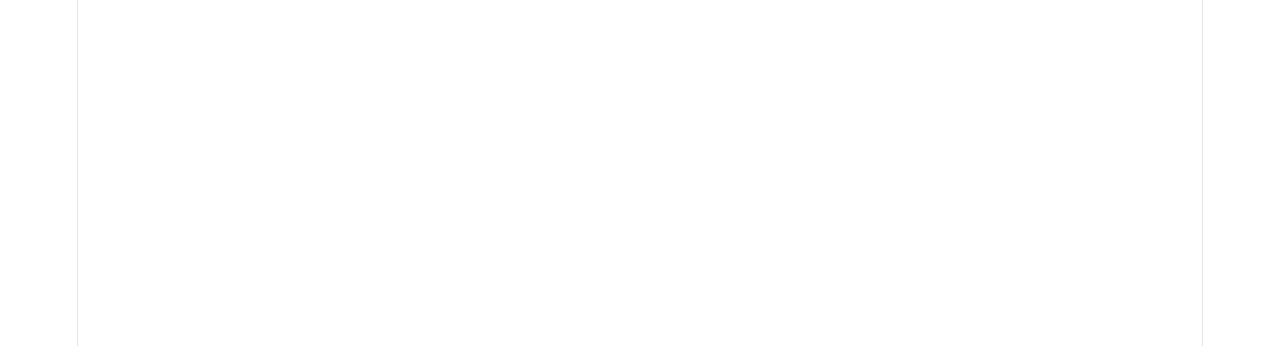
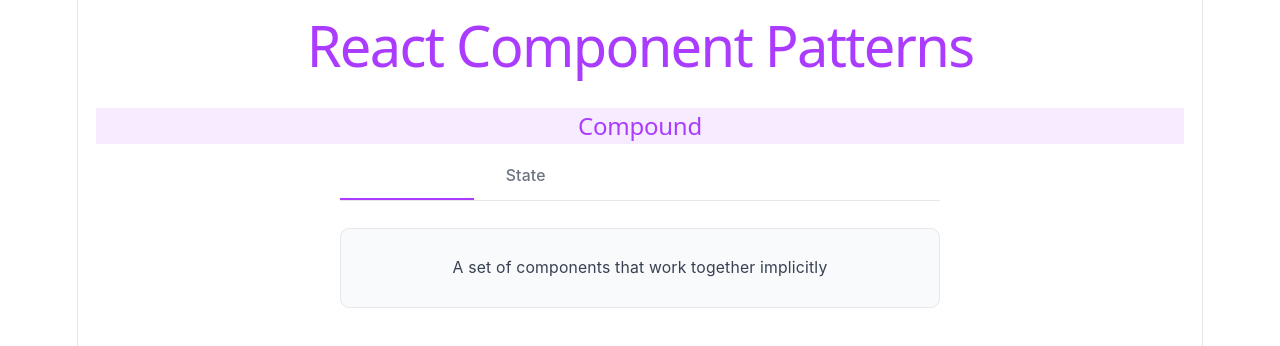
Before and after one commit to Merzaad/learning_react_component_patterns, a React (Vite) app: page / in a window 1280 px wide. Shown: the top 346 px of the page. Built offline with nearby package versions, Linux system fonts and the light colour scheme.

Commit message:
compound component

```diff
--- a/src/App.jsx
+++ b/src/App.jsx
@@ -1,5 +1,15 @@
+import Compound from "./components/compound";
+
 function App() {
-  return <></>;
+  return (
+    <>
+      <h1>React Component Patterns</h1>
+      <section>
+        <h2>Compound</h2>
+        <Compound />
+      </section>
+    </>
+  );
 }
 
 export default App;
--- /dev/null
+++ b/src/components/compound.tsx
@@ -0,0 +1,132 @@
+import React, { createContext, useContext, useState } from "react";
+
+type TabsContextType = {
+  activeIndex: number;
+  setActiveIndex: (index: number) => void;
+};
+
+const TabsContext = createContext<TabsContextType | null>(null);
+
+function useTabs() {
+  const ctx = useContext(TabsContext);
+  if (!ctx) throw new Error("Must be used inside <Tabs>");
+  return ctx;
+}
+
+export function Tabs({
+  children,
+  defaultIndex = 0,
+}: {
+  children: React.ReactNode;
+  defaultIndex?: number;
+}) {
+  const [activeIndex, setActiveIndex] = useState(defaultIndex);
+  return (
+    <TabsContext.Provider value={{ activeIndex, setActiveIndex }}>
+      <div
+        style={{
+          fontFamily:
+            '-apple-system, BlinkMacSystemFont, "Segoe UI", Roboto, Helvetica, Arial, sans-serif',
+          maxWidth: "600px",
+          margin: "0 auto",
+        }}
+      >
+        {children}
+      </div>
+    </TabsContext.Provider>
+  );
+}
+
+export function TabList({ children }: { children: React.ReactNode }) {
+  return (
+    <div
+      style={{
+        display: "flex",
+        alignItems: "center",
+        gap: "0.5rem",
+        borderBottom: "1px solid #e5e7eb",
+        paddingBottom: "0",
+      }}
+    >
+      {children}
+    </div>
+  );
+}
+
+export function Tab({
+  index,
+  children,
+}: {
+  index: number;
+  children: React.ReactNode;
+}) {
+  const { activeIndex, setActiveIndex } = useTabs();
+  const isActive = activeIndex === index;
+
+  return (
+    <button
+      role='tab'
+      aria-selected={isActive}
+      onClick={() => setActiveIndex(index)}
+      style={{
+        padding: "0.75rem 1.25rem",
+        fontSize: "0.875rem",
+        fontWeight: 500,
+        color: isActive ? "#ffffff" : "#6b7280",
+        backgroundColor: "transparent",
+        border: "none",
+        borderBottom: isActive ? "2px solid #aa3bff" : "2px solid transparent",
+        cursor: "pointer",
+        transition: "all 0.2s ease",
+        fontFamily: "inherit",
+        letterSpacing: "0.01em",
+      }}
+    >
+      {children}
+    </button>
+  );
+}
+
+export function TabPanel({
+  index,
+  children,
+}: {
+  index: number;
+  children: React.ReactNode;
+}) {
+  const { activeIndex } = useTabs();
+  if (activeIndex !== index) return null;
+
+  return (
+    <div
+      style={{
+        marginTop: "1.5rem",
+        padding: "1.5rem",
+        backgroundColor: "#f9fafb",
+        borderRadius: "0.5rem",
+        border: "1px solid #e5e7eb",
+        color: "#374151",
+        fontSize: "0.875rem",
+        lineHeight: "1.5",
+        animation: "fadeIn 0.3s ease-in-out",
+      }}
+    >
+      {children}
+    </div>
+  );
+}
+
+export default function () {
+  return (
+    <Tabs defaultIndex={0}>
+      <TabList>
+        <Tab index={0}>Component</Tab>
+        <Tab index={1}>State</Tab>
+      </TabList>
+      <TabPanel index={0}>
+        A set of components that work together implicitly
+      </TabPanel>
+      <TabPanel index={1}>They share state via context</TabPanel>
+    </Tabs>
+  );
+}
```
